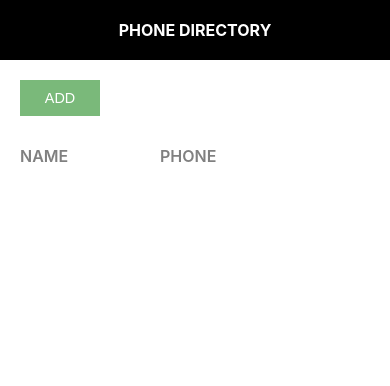
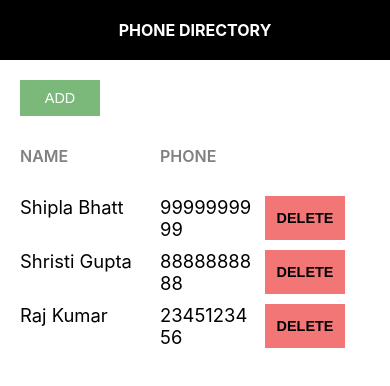
Before and after one commit to Mikita1012/phone-directory, a React (Create React App) app: page / in a window 390 px wide. Shown: the top 386 px of the page. Built offline with nearby package versions, Linux system fonts and the light colour scheme.

Commit message:
Added ‘PhoneDirectory’ as smart component, renamed ‘App’ as ‘ShowSubscribers’ and converted ‘AddSubscribers’ and ‘ShowSubscribers’ as dumb components

```diff
--- a/src/AddSubscriber.js
+++ b/src/AddSubscriber.js
@@ -20,6 +20,13 @@ export default class AddSubscriber extends Component {
         this.setState(state);
         console.log(this.state);
     }
+
+
+    onFormSubmitted = (e) => {
+        e.preventDefault();
+        this.props.addSubscriberHandler(this.state);
+        this.setState({id:0, name: '', phone: ''});
+    }
     render() {
         const {name, phone} = this.state;
         return (
@@ -27,7 +34,7 @@ export default class AddSubscriber extends Component {
                 <Header heading="Add Subscriber" />
                 <div className='component-body-container'>
                     <button className='custom-btn'>BACK</button>
-                    <form className='subscriber-form'>
+                    <form className='subscriber-form' onSubmit={this.onFormSubmitted.bind(this)}>
                         <label htmlFor="name" className="label-control">Name: </label> <br />
                         <input type='text' id='name' name='name' className="input-control" onChange={this.inputChangeHandler}></input> <br /> <br />
                         <label htmlFor="phone" className="label-control">Phone: </label> <br />
--- /dev/null
+++ b/src/PhonDirectory.js
@@ -0,0 +1,49 @@
+import React, { Component } from 'react'
+import AddSubscriber from './AddSubscriber'
+import ShowSubscriber from './ShowSubscriber';
+
+
+export default class PhonDirectory extends Component {
+    constructor() {
+        super();
+        this.state = {
+            subscriberList: [{
+                id: 1,
+                name: 'Shipla Bhatt',
+                phone: 9999999999
+            },
+            {
+                id: 2,
+                name: 'Shristi Gupta',
+                phone: 8888888888
+            },
+            {
+                id: 3,
+                name: 'Raj Kumar',
+                phone: 2345123456
+            }
+            ]
+        }
+    }
+
+    addSubscriber = (newSubscriber) => {
+        let subscriberList = this.state.subscriberList;
+        if (subscriberList.length > 0) {
+            newSubscriber.id = subscriberList[subscriberList.length - 1].id + 1;
+        } else {
+            newSubscriber.id = 1;
+        }
+
+        subscriberList.push(newSubscriber);
+        this.setState({ subscriberList: subscriberList });
+        console.log(this.state.subscriberList);
+    }
+    render() {
+        return (
+            <>
+            {/* <AddSubscriber addSubscriberHandler={this.addSubscriber} /> */}
+            <ShowSubscriber subscriberList={this.state.subscriberList}/>
+            </>
+        )
+    }
+}
--- a/src/App.js
+++ b/src/ShowSubscriber.js
@@ -1,35 +1,11 @@
 import React, { Component, Fragment } from 'react';
 import Header from './Header';
-import './App.css'
+import './ShowSubscriber.css'
 import AddSubscriber from './AddSubscriber';
 
-class App extends Component {
-  deleteHandler(message) {
-    alert(message)
-  }
+class ShowSubscriber extends Component {
 
-
-  constructor() {
-    super();
-    this.state = {
-      subscribersListToShow: []
-    }
-
-
-  }
   render() {
-    let subscribers = [
-      {
-        id: 1,
-        name: 'Shilpa',
-        phone: 8888888888
-      },
-      {
-        id: 2,
-        name: 'Shristi',
-        phone: 9999999999
-      }
-    ]
     return (
       <Fragment>
         <Header heading="Phone Directory"/>
@@ -43,7 +19,7 @@ class App extends Component {
 
           </div>
           {
-            this.state.subscribersListToShow.map(sub => {
+            this.props.subscriberList && this.props.subscriberList.map(sub => {
               return <div key={sub.id} className='grid-container'>
                 <span className='grid-item'>{sub.name}</span>
                 <span className='grid-item'>{sub.phone}</span>
@@ -61,4 +37,4 @@ class App extends Component {
 
 }
 
-export default App;
+export default ShowSubscriber;
--- a/src/index.js
+++ b/src/index.js
@@ -1,21 +1,22 @@
 import React from 'react';
 import ReactDOM from 'react-dom/client';
 import './index.css';
-import App from './App';
+import ShowSubscriber from './ShowSubscriber';
 import reportWebVitals from './reportWebVitals';
 import AddSubscriber from './AddSubscriber';
 import './common/common.css'
+import PhonDirectory from './PhonDirectory';
 
 // const root = ReactDOM.createRoot(document.getElementById('root'));
 // root.render(
 //   <React.StrictMode>
-//     <App />
+//     <ShowSubscriber />
 //   </React.StrictMode>
 // );
 const root = ReactDOM.createRoot(document.getElementById('root'));
 root.render(
   <React.StrictMode>
-    <App />
+    <PhonDirectory />
   </React.StrictMode>
 );
 // root.render(
```
Also changed, not shown: src/ShowSubscriber.css (renamed from src/App.css).
